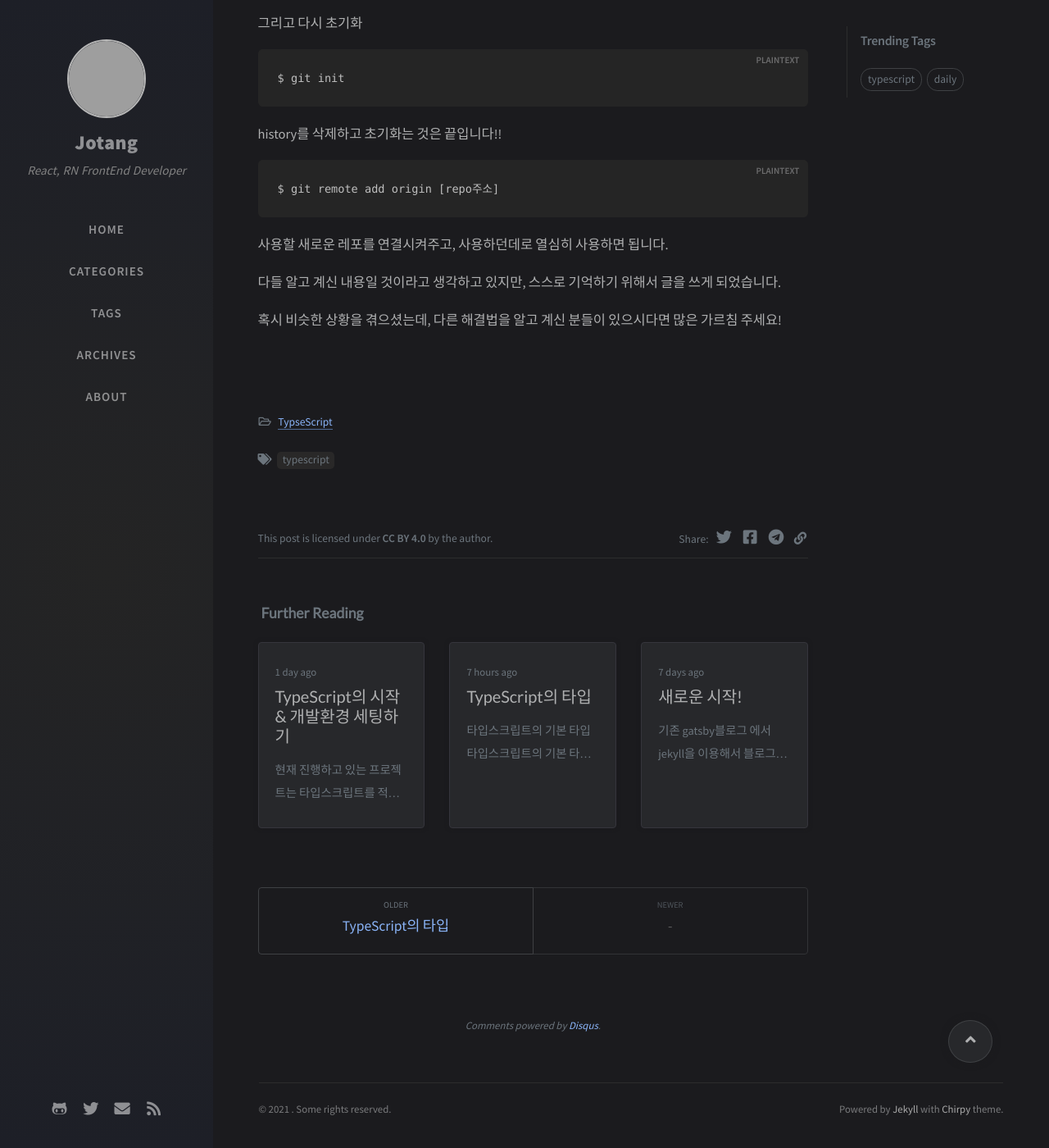
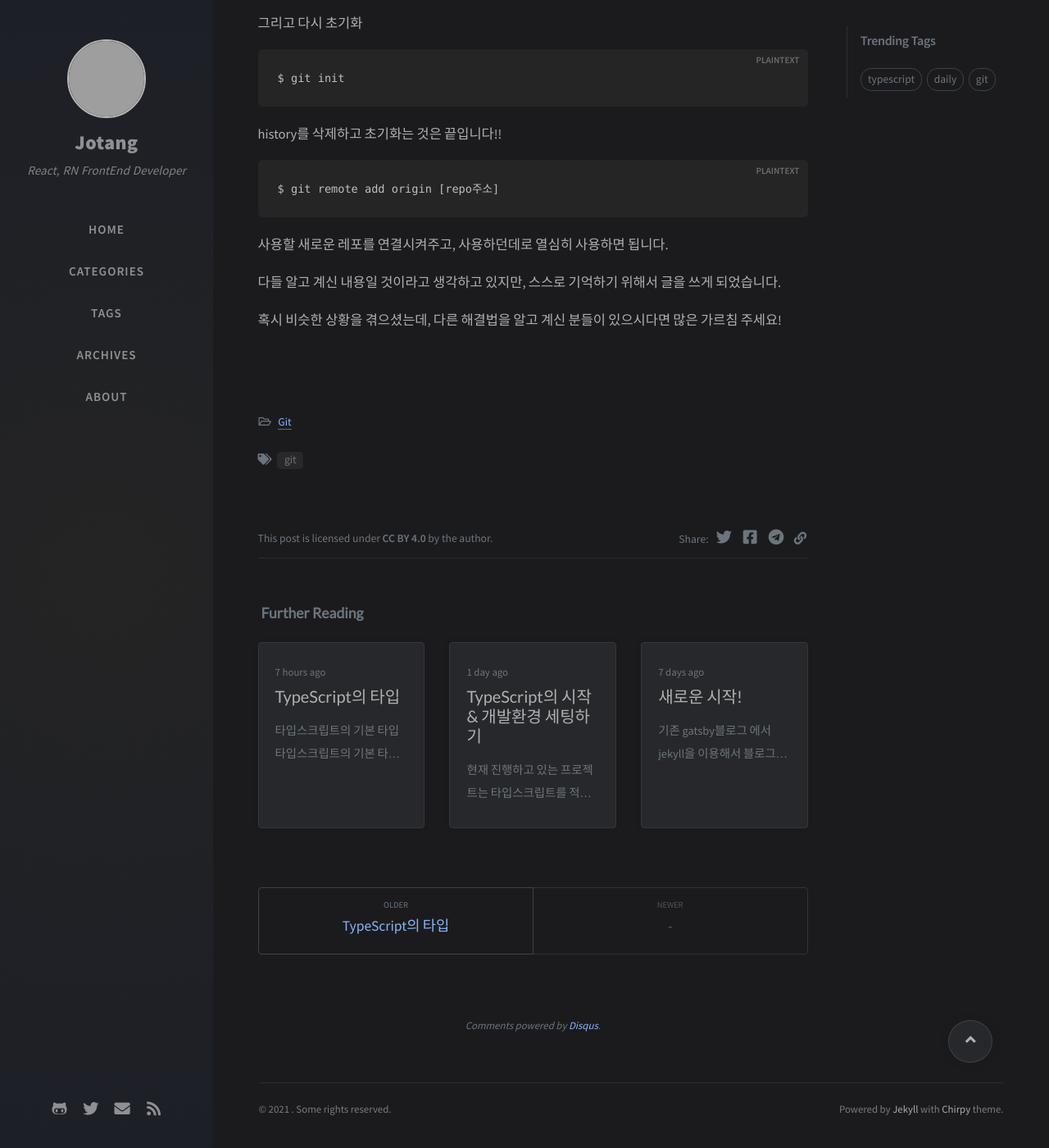
Before and after one commit to taeho-jo/taeho-jo.github.io, a Jekyll site: the page built from _posts/2021-01-18-git.md, in a window 1280 px wide and 1400 px high, scrolled down 1132 px. Shown: the whole window at 82% size. Built offline with Jekyll 4.4.1, drawn with Linux system fonts in a browser that asks for light colours; nearby versions of some CDN libraries; comment, search, counter and statistics services are not loaded; grey boxes are pictures that could not be loaded.

Commit message:
카테고리 및 태그 수정

```diff
--- a/_posts/2021-01-18-git.md
+++ b/_posts/2021-01-18-git.md
@@ -2,8 +2,8 @@
 title: git 저장소 history 삭제 및 초기화
 author: Jotang
 date: 2021-01-18 18:30:00 +0900
-categories: [TypseScript]
-tags: [typescript]
+categories: [Git]
+tags: [git]
 math: true
 mermaid: true
 image: https://www.cloudsavvyit.com/p/uploads/2019/10/e713ed70-1.png
```
